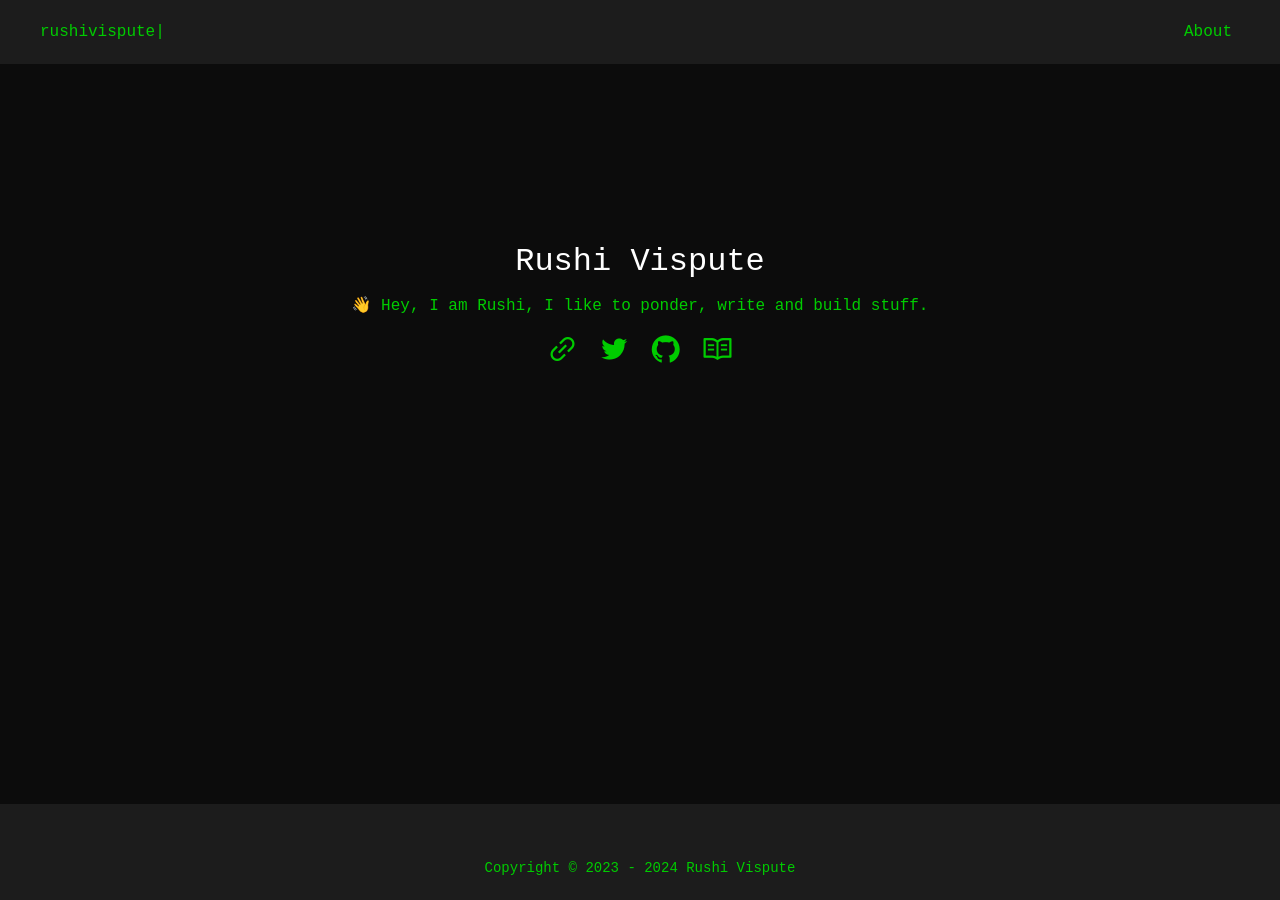
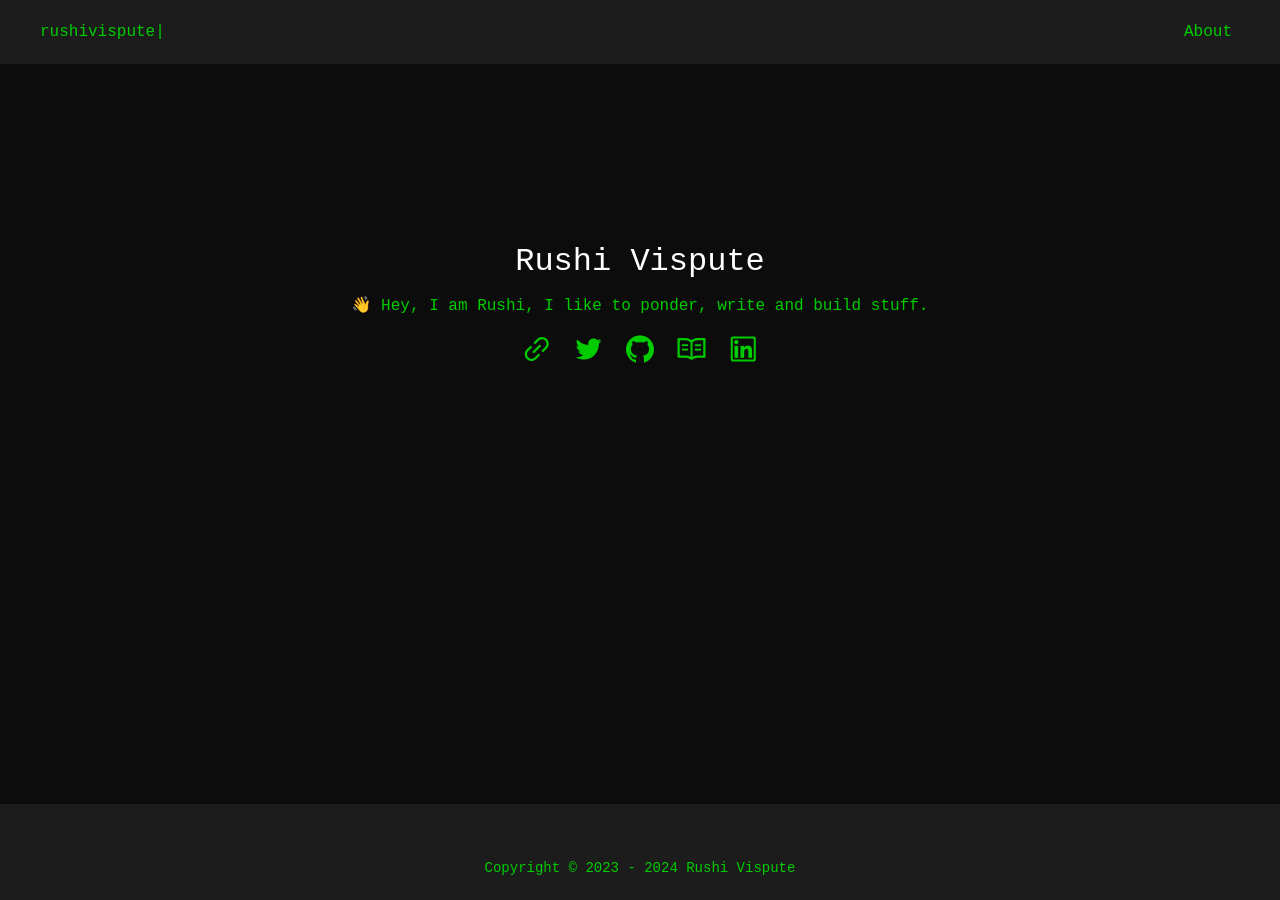
Before and after one commit to Styleebender/rushi_vispute, a Jekyll site: the page built from index.md, in a window 1280 px wide. Built offline with Jekyll 4.4.1, drawn with Linux system fonts in a browser that asks for light colours.

Commit message:
log_main

```diff
--- a/_layouts/home.html
+++ b/_layouts/home.html
@@ -32,6 +32,10 @@ layout: default
                     rel="noopener">
                     <i class="iconfont icon-blog"></i>
                 </a>
+                <a class="link-item" title="Linkedin" href="https://www.linkedin.com/in/rushi-vispute/" target="_blank"
+                    rel="noopener">
+                    <i class="iconfont icon-linkedin"></i>
+                </a>
             </div>
         </div>
     </div>
```
